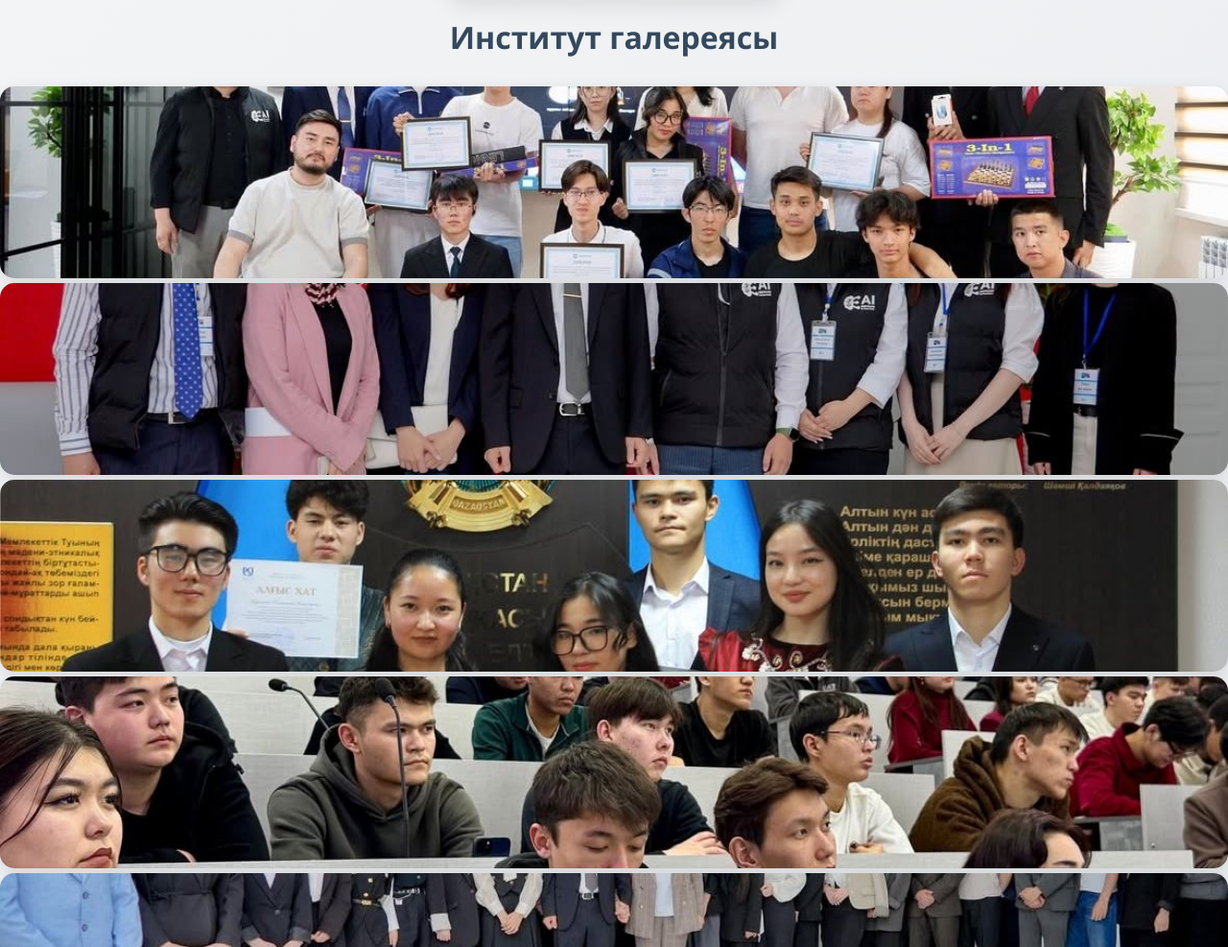
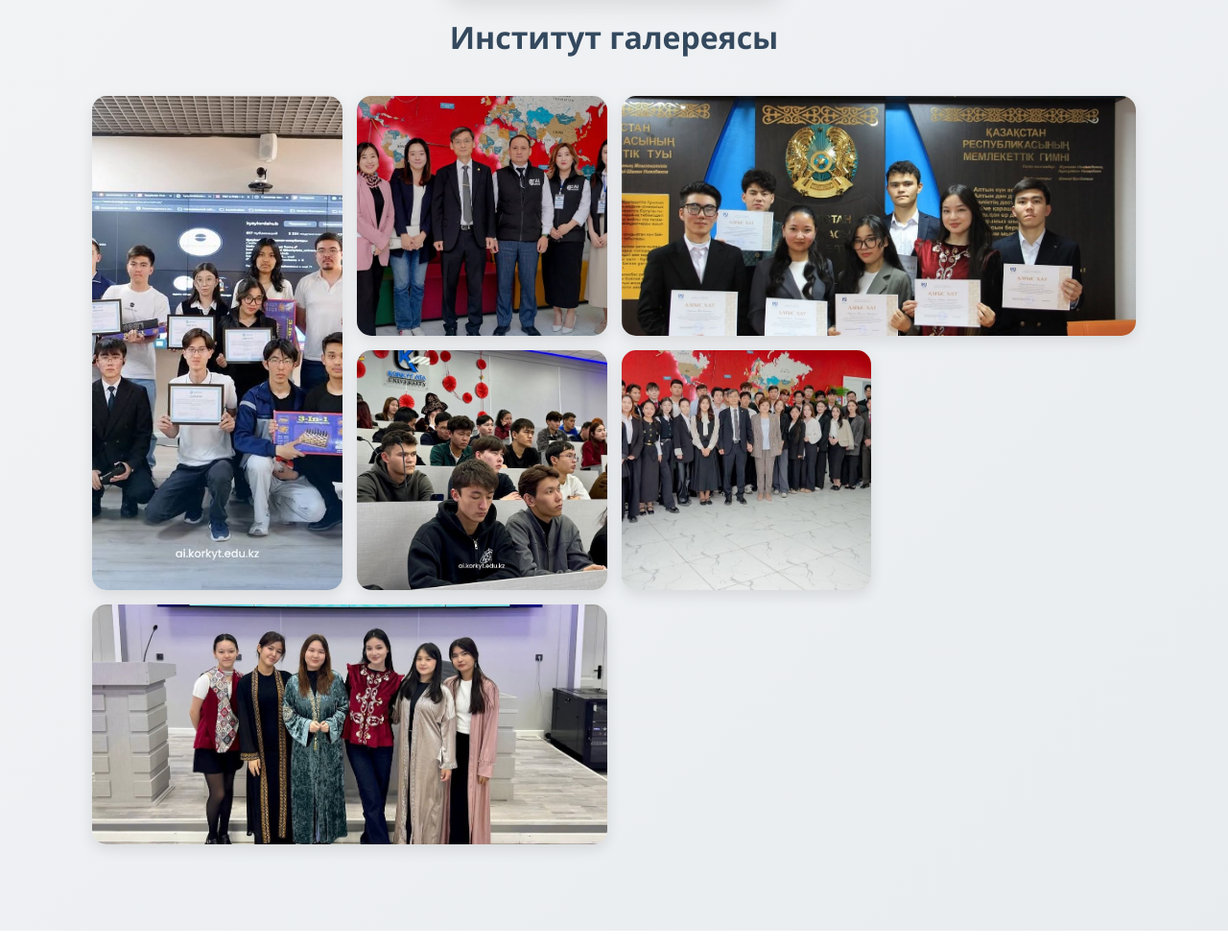
Before and after one commit to Dzhaniel/InfAi3, a plain HTML site: page institute.html in a window 1280 px wide. Shown: the part 1813-2800 px from the top of the page at 96% size. Drawn offline with Linux system fonts and the light colour scheme.

Commit message:
Update institute.html
Signed-off-by: Dzhaniel <zanelmejrambekkyzy@gmail.com>

```diff
--- a/institute.html
+++ b/institute.html
@@ -120,24 +120,37 @@
         background-color: #ddd;
         margin: 15px 0;
     }
+
+    /* --- Жаңартылған Галерея стилі --- */
     .gallery-container {
         width: 85%;
-        margin: 30px auto 0 auto;
+        margin: 40px auto;
         display: grid;
-        grid-template-columns: repeat(auto-fit, minmax(280px, 1fr));
-        gap: 20px;
+        grid-template-columns: repeat(auto-fit, minmax(250px, 1fr));
+        grid-auto-rows: 250px;
+        gap: 15px;
+    }
+    .gallery-item {
+        overflow: hidden;
+        border-radius: 15px;
+        box-shadow: 0 5px 15px rgba(0,0,0,0.1);
+        transition: transform 0.3s ease, box-shadow 0.3s ease;
+    }
+    .gallery-item:hover {
+        transform: scale(1.03);
+        box-shadow: 0 8px 25px rgba(0,0,0,0.2);
     }
     .gallery-item img {
         width: 100%;
-        height: 200px;
+        height: 100%;
         object-fit: cover;
-        border-radius: 15px;
-        box-shadow: 0 4px 15px rgba(0,0,0,0.1);
-        transition: transform 0.3s ease, box-shadow 0.3s ease;
+        display: block;
     }
-    .gallery-item img:hover {
-        transform: scale(1.05);
-        box-shadow: 0 8px 25px rgba(0,0,0,0.2);
+    .wide {
+        grid-column: span 2;
+    }
+    .tall {
+        grid-row: span 2;
     }
   </style>
 </head>
@@ -155,7 +168,7 @@
       <button class="info-button" onclick="openModal('modal1')">Нұрлан Серікұлы</button>
     </div>
     <div class="director-card">
-      <img src="as-eltaev.jpg.jpeg" alt="Асхат Елтаев фотосы">
+      <img src="as-eltaev.jpg" alt="Асхат Елтаев фотосы">
       <button class="info-button" onclick="openModal('modal2')">Асхат Елтаев</button>
     </div>
     <div class="director-card">
@@ -375,13 +388,34 @@
       </div>
   </div>
 
+  <!-- Жаңартылған Институт галереясы -->
   <h2 class="section-title">Институт галереясы</h2>
-    <div class="gallery-item"><img src="WhatsApp Image 2025-09-17 at 23.16.35 (1).jpeg" alt="Галерея суреті 1"></div>
-    <div class="gallery-item"><img src="WhatsApp Image 2025-09-17 at 23.16.35.jpeg" alt="Галерея суреті 2"></div>
-    <div class="gallery-item"><img src="WhatsApp Image 2025-09-17 at 23.16.36 (1).jpeg" alt="Галерея суреті 3"></div>
-    <div class="gallery-item"><img src="WhatsApp Image 2025-09-17 at 23.16.36.jpeg" alt="Галерея суреті 4"></div>
-    <div class="gallery-item"><img src="WhatsApp Image 2025-09-17 at 23.25.40.jpeg" alt="Галерея суреті 5"></div>
-    <div class="gallery-item"><img src="WhatsApp Image 2025-09-17 at 23.25.41.jpeg" alt="Галерея суреті 6"></div>
+  <div class="gallery-container">
+
+    <div class="gallery-item tall">
+      <img src="WhatsApp Image 2025-09-17 at 23.16.35 (1).jpeg" alt="Галерея суреті 1">
+    </div>
+
+    <div class="gallery-item">
+      <img src="WhatsApp Image 2025-09-17 at 23.16.35.jpeg" alt="Галерея суреті 2">
+    </div>
+
+    <div class="gallery-item wide">
+      <img src="WhatsApp Image 2025-09-17 at 23.16.36 (1).jpeg" alt="Галерея суреті 3">
+    </div>
+
+    <div class="gallery-item">
+      <img src="WhatsApp Image 2025-09-17 at 23.16.36.jpeg" alt="Галерея суреті 4">
+    </div>
+
+    <div class="gallery-item">
+      <img src="WhatsApp Image 2025-09-17 at 23.25.40.jpeg" alt="Галерея суреті 5">
+    </div>
+
+    <div class="gallery-item wide">
+      <img src="WhatsApp Image 2025-09-17 at 23.25.41.jpeg" alt="Галерея суреті 6">
+    </div>
+
   </div>
 
   <script>
```
